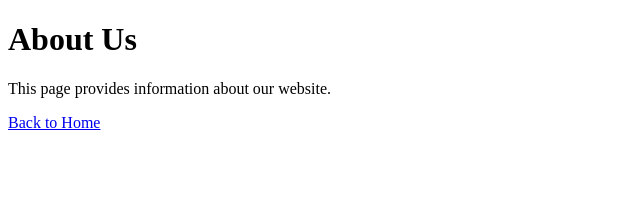
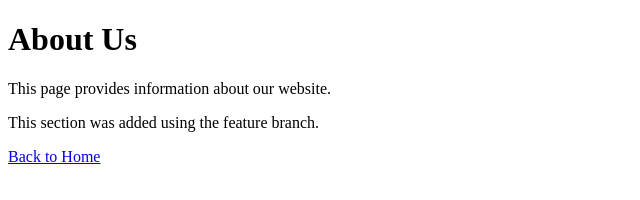
Before and after one commit to Navatej55/sdp-staff-graded-assignment-2, a plain HTML site: page about.html in a window 1280 px wide. Shown: the whole page, without its empty margins (0-640 px from the left). Drawn offline with Linux system fonts and the light colour scheme.

Commit message:
Add feature branch content

```diff
--- a/about.html
+++ b/about.html
@@ -8,7 +8,7 @@
 <body>
     <h1>About Us</h1>
     <p>This page provides information about our website.</p>
-
+    <p>This section was added using the feature branch.</p>
     <a href="index.html">Back to Home</a>
 </body>
 </html>
```
